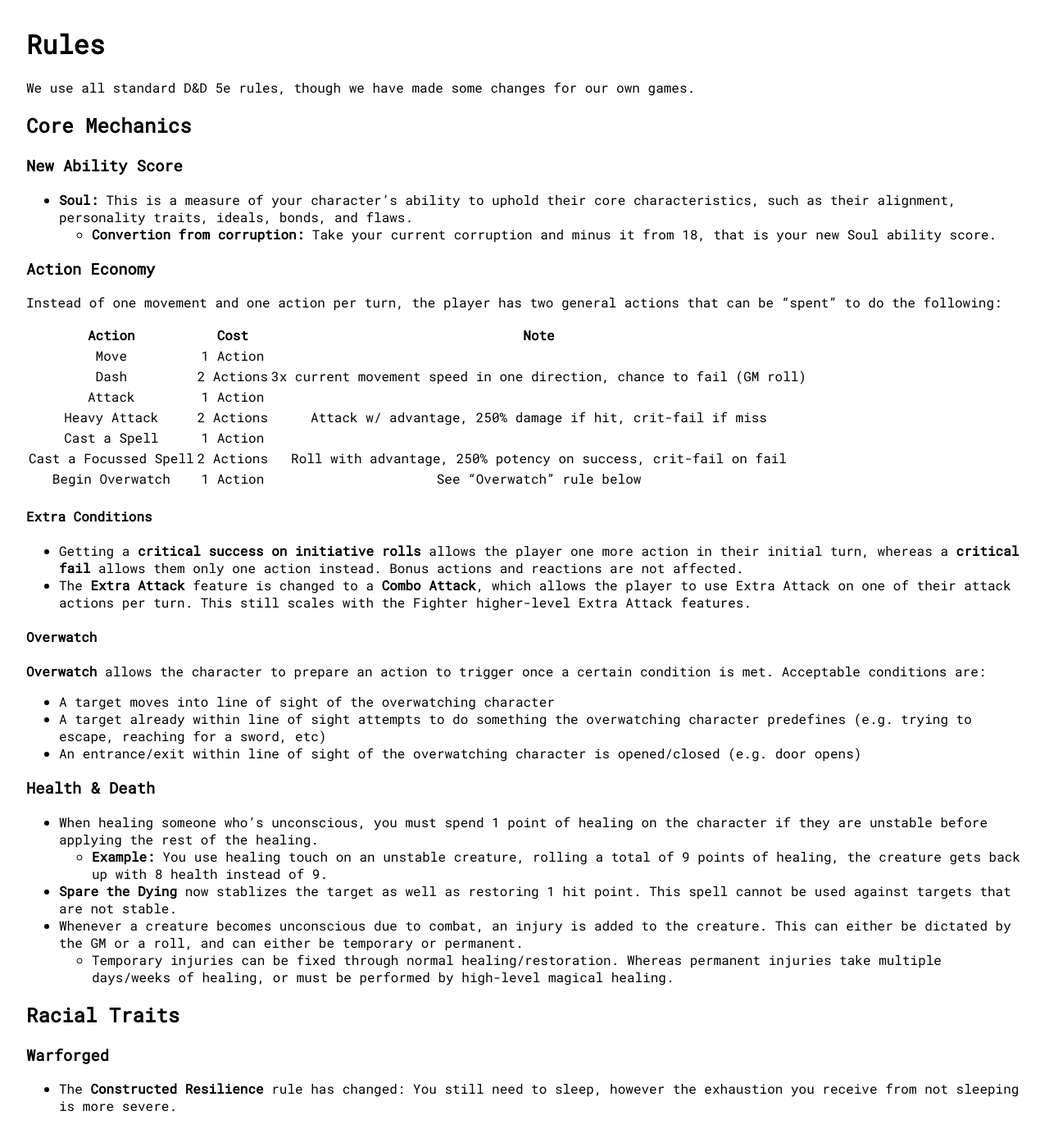
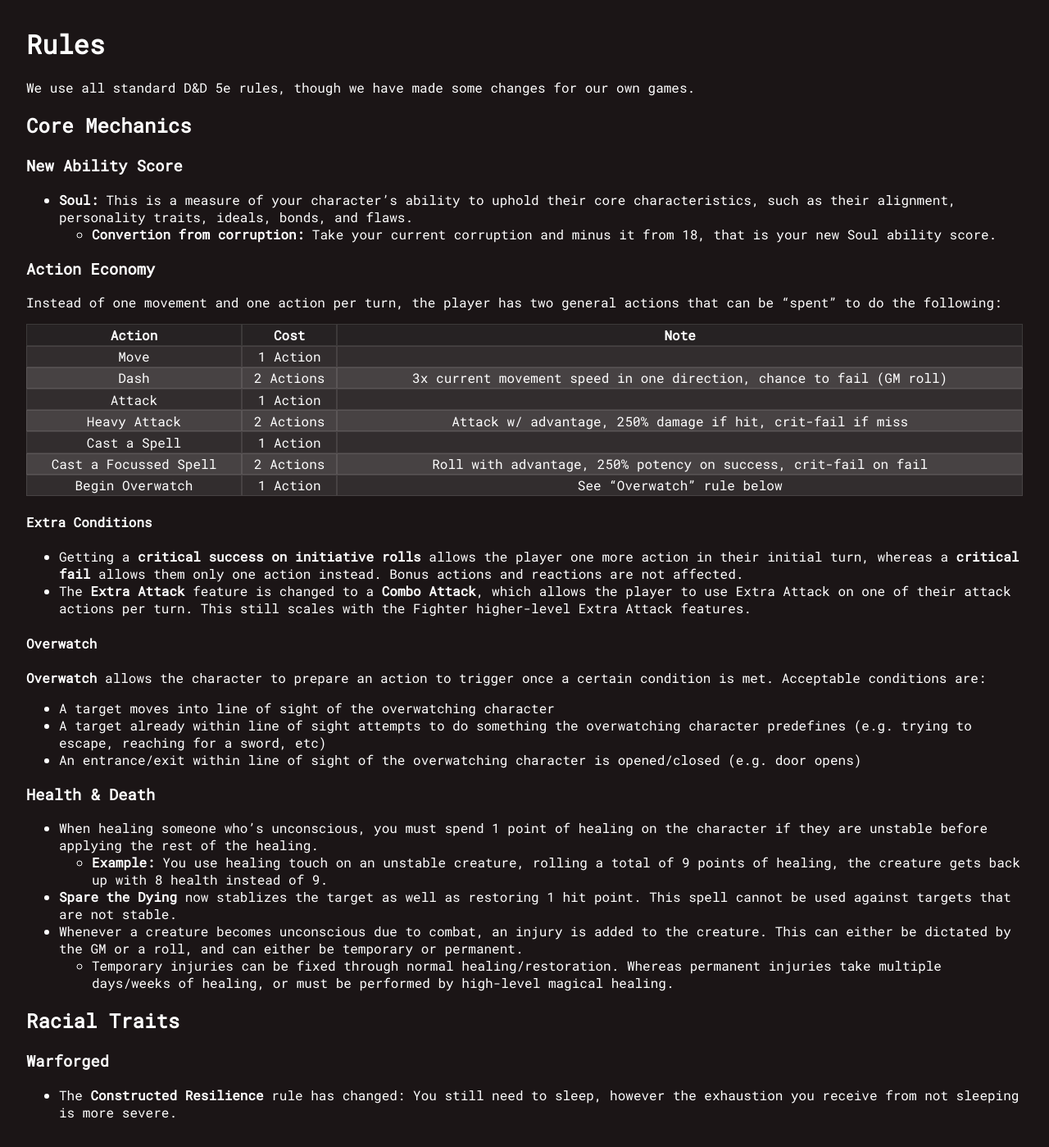
Before and after one commit to zuedev/eldragiir.guide, a Jekyll site: the page built from docs/_rulesets/dnd5e.md, in a window 1280 px wide. Shown: the whole page at 82% size. Built offline with Jekyll 4.4.1, drawn with Linux system fonts in a browser that asks for light colours; comment, search, counter and statistics services are not loaded.

```diff
--- a/docs/_assets/css/default.css
+++ b/docs/_assets/css/default.css
@@ -1,4 +1,9 @@
 @import url("https://fonts.googleapis.com/css2?family=Roboto+Mono&display=swap");
+
+:root {
+  --lighter: rgba(255, 255, 255, 0.1);
+  --darker: rgba(0, 0, 0, 0.25);
+}
 
 * {
   font-family: "Roboto Mono", monospace;
@@ -7,6 +12,17 @@
 body {
   margin: 0;
   -ms-overflow-style: none;
+  background: #1b1516;
+  color: #fff;
+}
+
+a {
+  color: cyan;
+  text-decoration: none;
+}
+
+a:visited {
+  color: hotpink;
 }
 
 body::-webkit-scrollbar {
@@ -27,3 +43,23 @@ img.bigimg {
   max-height: 100%;
   max-width: 100%;
 }
+
+table {
+  width: 100%;
+  background: var(--lighter);
+  border-spacing: 0;
+}
+
+td,
+th {
+  border: 1px solid var(--lighter);
+  padding: 0.1rem;
+}
+
+th {
+  background: var(--darker);
+}
+
+tr:nth-child(even) {
+  background: var(--lighter);
+}
--- a/docs/_assets/js/defaultPre.js
+++ /dev/null
@@ -1,5 +0,0 @@
-DarkReader.enable({
-  brightness: 100,
-  contrast: 100,
-  sepia: 0,
-});
--- a/docs/_layouts/default.html
+++ b/docs/_layouts/default.html
@@ -5,8 +5,6 @@
     <meta name="viewport" content="width=device-width, initial-scale=1.0" />
     <title>{{ page.title }} | Eldragiir</title>
     <link rel="stylesheet" href="/assets/css/default.css" />
-    <script src="//unpkg.com/darkreader@4.9.2/darkreader.js"></script>
-    <script src="/assets/js/defaultPre.js"></script>
   </head>
   <body>
     <main>
```
Also changed, not shown: docs/_characters/comfort-emberheart.md (+9 -5 lines).
